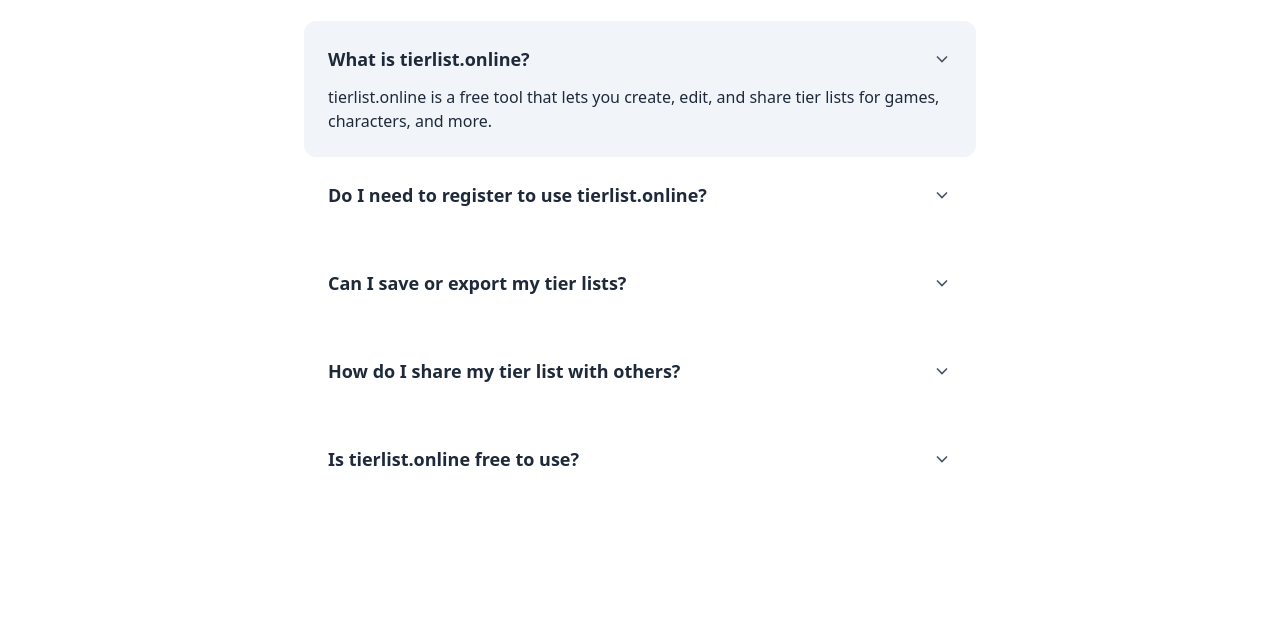
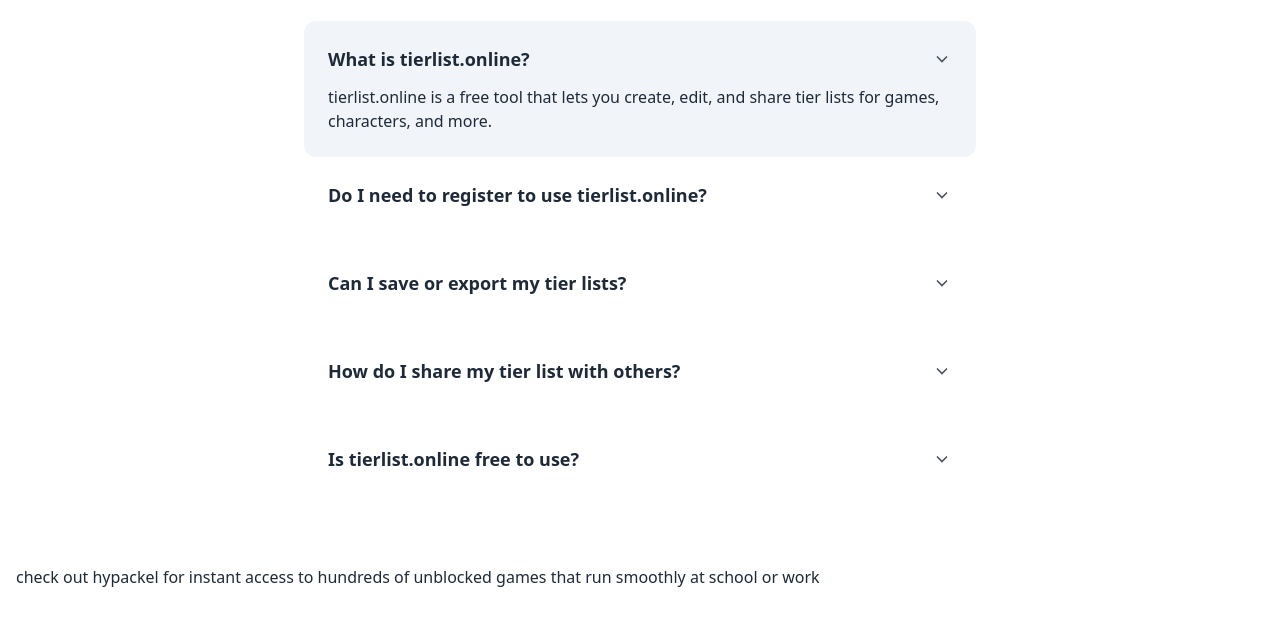
Before and after one commit to ychisbest/TierListOnline, an Astro site: page / in a window 1280 px wide. Shown: the part 3505-4138 px from the top of the page. Built offline with nearby package versions, Linux system fonts and the light colour scheme; Astro itself is replaced by a stand-in of ours.

Commit message:
onekey deploy

```diff
--- a/src/pages/[...lang]/index.astro
+++ b/src/pages/[...lang]/index.astro
@@ -166,4 +166,7 @@ const description = {
             document.head.appendChild(script);
         });
     </script>
+
+    check out <a href="https://hypackel.xyz">hypackel</a> for instant access to hundreds of unblocked games that run smoothly at school or work
+
 </Layout>
```
